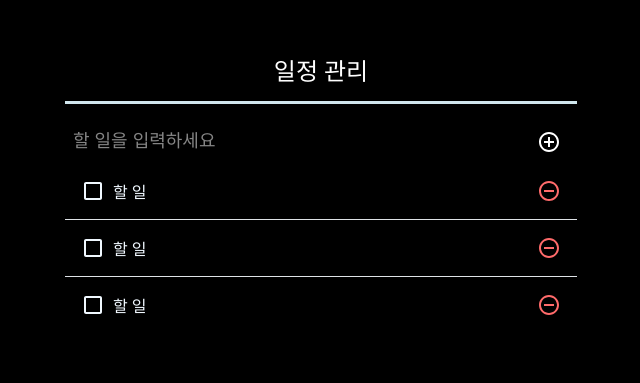
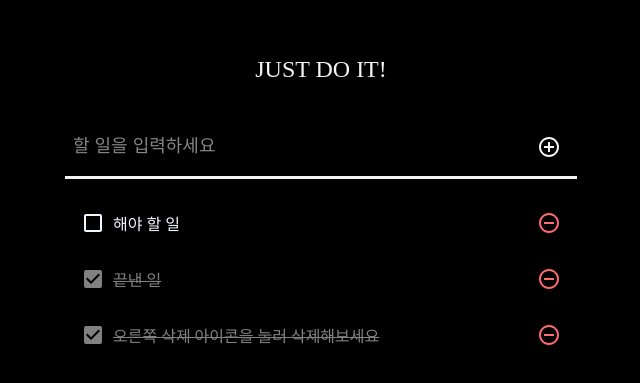
Before and after one commit to bombic3/Momentum-TodoList, a React (Create React App) app: page / in a window 1280 px wide. Shown: the part 315-698 px from the top of the page, without its empty margins (319-959 px from the left). Built offline with nearby package versions, Linux system fonts and the light colour scheme.

Commit message:
FEAT : 할 일  추가 기능 구현

```diff
--- a/src/App.js
+++ b/src/App.js
@@ -1,16 +1,63 @@
-import React from 'react';
+import React, { useCallback, useRef, useState } from 'react';
 import Momentum from './components/Momentum';
 import TodoInsert from './components/TodoInsert';
 import TodoList from './components/TodoList';
 import TodoTemplate from './components/TodoTemplate';
 
+// todos 배열에 새 객체 추가하기
+// - App 컴포넌트에서 todos 배열에 새 객체 추가하는 onInsert 함수 만들기
+// - 이 함수에선 새로운 객체 만들 때마다 id 값에 1씩 더해줘야 함
+// - id 값은 useRef 사용하여 관리
+// - 여기서 useState가 아닌 useRef 사용해 컴포넌트에서 사용할 변수를 만드는 이유
+//     - id 값은 렌더링되는 정보가 아니기 때문. 단순히 참조되는 값
+// - onInsert 함수는 컴포넌트의 성능 아낄 수 잇도록 useCallback 으로 감싸주기
+//     - props로 전달해야 할 함수 만들 때는 useCallback 사용해 함수 감싸는 것 습관화해주기
+// - onInsert 함수 만든 뒤 해당 함수를 TodoInsert 컴포넌트의 props로 설정
+
 const App = () => {
+  const [todos, setTodos] = useState([
+    {
+      // map 사용 위해 고유한 key 값 id 넣어줌
+      id: 1,
+      text: '해야 할 일',
+      checked: false,
+    },
+    {
+      id: 2,
+      text: '끝낸 일',
+      checked: true,
+    },
+    {
+      id: 3,
+      text: '오른쪽 삭제 아이콘을 눌러 삭제해보세요',
+      checked: true,
+    },
+  ]);
+
+  // 고유값으로 사용될 id
+  // ref를 사용하여 변수 담기
+  const nextId = useRef(4);
+
+  const onInsert = useCallback(
+    text => {
+      const todo = {
+        id: nextId.current,
+        text,
+        checked: false,
+      };
+      setTodos(todos.concat(todo));
+      nextId.current += 1; // nextId 1씩 더하기
+    },
+    [todos],
+  );
+
+
   return (
     <div>
       <Momentum />
       <TodoTemplate>
-        <TodoInsert />
-        <TodoList />
+        <TodoInsert onInsert={onInsert} />
+        <TodoList todos={todos} />
       </TodoTemplate>
     </div>
   );
--- a/src/components/Momentum.scss
+++ b/src/components/Momentum.scss
@@ -2,6 +2,6 @@
   /* background-color: yellow; */
   font-size: 6rem;
   text-align: center;
-  color: aliceblue;
+  color: #f2f2f2;
   padding-top: 20%;
 }
--- a/src/components/TodoInsert.js
+++ b/src/components/TodoInsert.js
@@ -1,11 +1,39 @@
+import { useCallback, useState } from 'react';
 import { MdOutlineAddCircleOutline } from 'react-icons/md';
 import './TodoInsert.scss'
 
-const TodoInsert = () => {
+// App 에서 TodoInsert에 넣어 준 onInsert 함수에
+// 현재 useState를 통해 관리하고 있는 value 값을
+// 파라미터로 넣어서 호출
+const TodoInsert = ({ onInsert }) => {
+  const [value, setValue] = useState('');
+
+  const onChange = useCallback(e => {
+    // console.log("OK");
+    setValue(e.target.value);
+  }, []);
+
+  // onSubmit을 useCallback사용하여 생성
+  const onSubmit = useCallback(
+    e => {
+      onInsert(value);
+      setValue(''); // value 값 초기화
+
+      // submit 이벤트는 브라우저에서 새로고침을 발생시킴
+      // 이를 방지하기 위해 이 함수 호출함
+      e.preventDefault();
+    },
+    [onInsert, value],
+  );
+
   return (
     <div>
-      <form className='TodoInsert'>
-        <input placeholder='할 일을 입력하세요' />
+      <form className='TodoInsert' onSubmit={onSubmit}>
+        <input
+          placeholder='할 일을 입력하세요'
+          value={value}
+          onChange={onChange}
+        />
         <button type='submit'>
           <MdOutlineAddCircleOutline />
         </button>
--- a/src/components/TodoInsert.scss
+++ b/src/components/TodoInsert.scss
@@ -1,15 +1,16 @@
 .TodoInsert {
   // background: #495057;
   display: flex;
+  border-bottom: 3px solid #f3f3f3;
   input {
     // 기본 스타일 초기화
     background: none;
     outline: none;
     border: none;
-    padding: 0.5rem;
+    padding: 1rem 0.5rem;
     font-size: 1.125rem;
     line-height: 1.5;
-    color: #adb5bd;
+    color: #f3f3f3;
     &::placeholder {
       color: #858585;
     }
@@ -21,7 +22,7 @@
     background: none;
     outline: none;
     border: none;
-    color: white;
+    color: #f3f3f3;
     padding-left: 1rem;
     padding-right: 1rem;
     font-size: 1.5rem;
--- a/src/components/TodoList.js
+++ b/src/components/TodoList.js
@@ -1,12 +1,12 @@
 import TodoListItem from './TodoListItem';
 import './TodoList.scss';
 
-const TodoList = () => {
+const TodoList = ({ todos }) => {
   return (
     <div className='TodoList'>
-      <TodoListItem />
-      <TodoListItem />
-      <TodoListItem />
+      {todos.map(todo => (
+        <TodoListItem todo={todo} key={todo.id} />
+      ))}
     </div>
   );
 };
--- a/src/components/TodoList.scss
+++ b/src/components/TodoList.scss
@@ -2,4 +2,5 @@
   min-height: 320px;
   max-height: 513px;
   overflow-y: auto;
+  padding-top: 1rem;
 }
--- a/src/components/TodoListItem.js
+++ b/src/components/TodoListItem.js
@@ -1,15 +1,19 @@
 import {
   MdCheckBoxOutlineBlank,
+  MdCheckBox,
   MdRemoveCircleOutline,
 } from 'react-icons/md';
+import cn from 'classnames';
 import './TodoListItem.scss';
 
-const TodoListItem = () => {
+const TodoListItem = ({ todo }) => {
+  const { text, checked } = todo;
+
   return (
     <div className='TodoListItem'>
-      <div className='checkbox'>
-        <MdCheckBoxOutlineBlank />
-        <div className='text'>할 일</div>
+      <div className={cn('checkbox', { checked })}>
+        {checked ? <MdCheckBox /> : <MdCheckBoxOutlineBlank />}
+        <div className='text'>{text}</div>
       </div>
       <div className='remove'>
         <MdRemoveCircleOutline />
--- a/src/components/TodoListItem.scss
+++ b/src/components/TodoListItem.scss
@@ -11,6 +11,10 @@
     svg {
       // 아이콘
       font-size: 1.5rem;
+      transition: 0.1s all ease-in;
+      &:hover {
+        color: #818181;
+      }
     }
     .text {
       margin-left: 0.5rem;
@@ -19,10 +23,10 @@
     // 체크되었을 때 보여줄 스타일
     &.checked {
       svg {
-        color: #22b8cf;
+        color: #818181;
       }
       .text {
-        color: #adb5bd;
+        color: #818181;
         text-decoration: line-through;
       }
     }
@@ -33,13 +37,10 @@
     font-size: 1.5rem;
     color: #ff6b6b;
     cursor: pointer;
+    transition: 0.1s all ease-in;
     &:hover {
-      color: #ff8787;
+      color: #ff1010;
     }
   }
 
-  // 엘리먼트 사이사이에 테두리를 넣어 줌
-  & + & {
-    border-top: 1px solid #dee2e6;
-  }
 }
--- a/src/components/TodoTemplate.js
+++ b/src/components/TodoTemplate.js
@@ -3,7 +3,7 @@
 const TodoTemplate = ({children}) => {
   return (
     <div className="TodoTemplate">
-      <div className="app-title">일정 관리</div>
+      <div className="app-title">JUST DO IT!</div>
       <div className="content">{children}</div>
     </div>
   );
--- a/src/components/TodoTemplate.scss
+++ b/src/components/TodoTemplate.scss
@@ -10,13 +10,12 @@
 
   .app-title {
     // background: #22b8cf;
-    color: white;
+    color: #f3f3f3;
     height: 4rem;
     font-size: 1.5rem;
     display: flex;
     align-items: center;
     justify-content: center;
-    border-bottom: 3px solid rgb(208, 230, 237);
   }
   .content {
     background: none;
```
